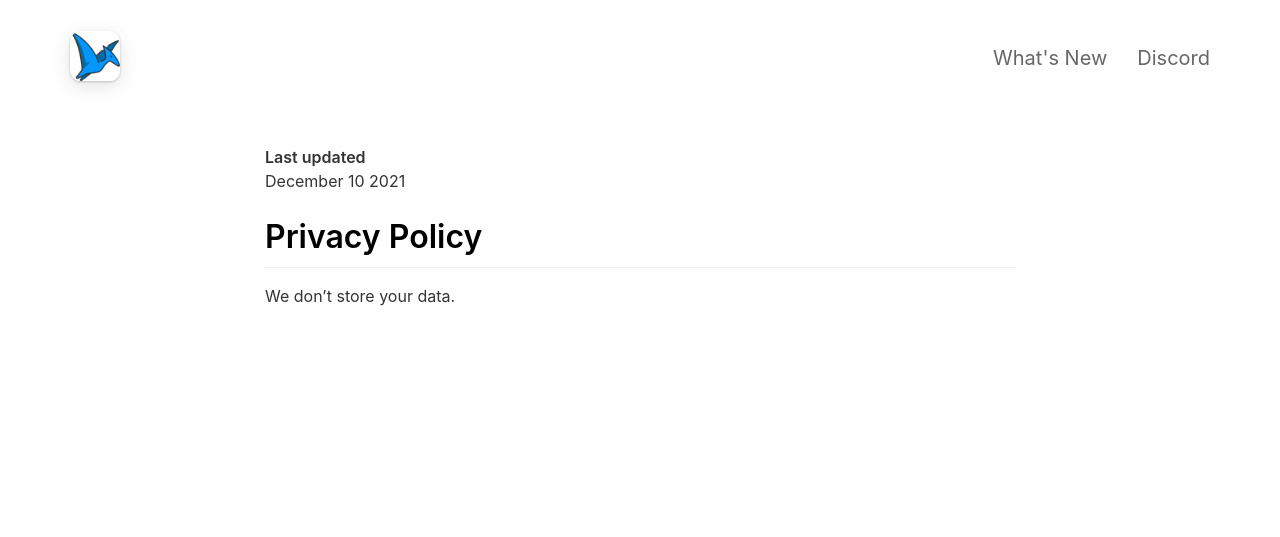
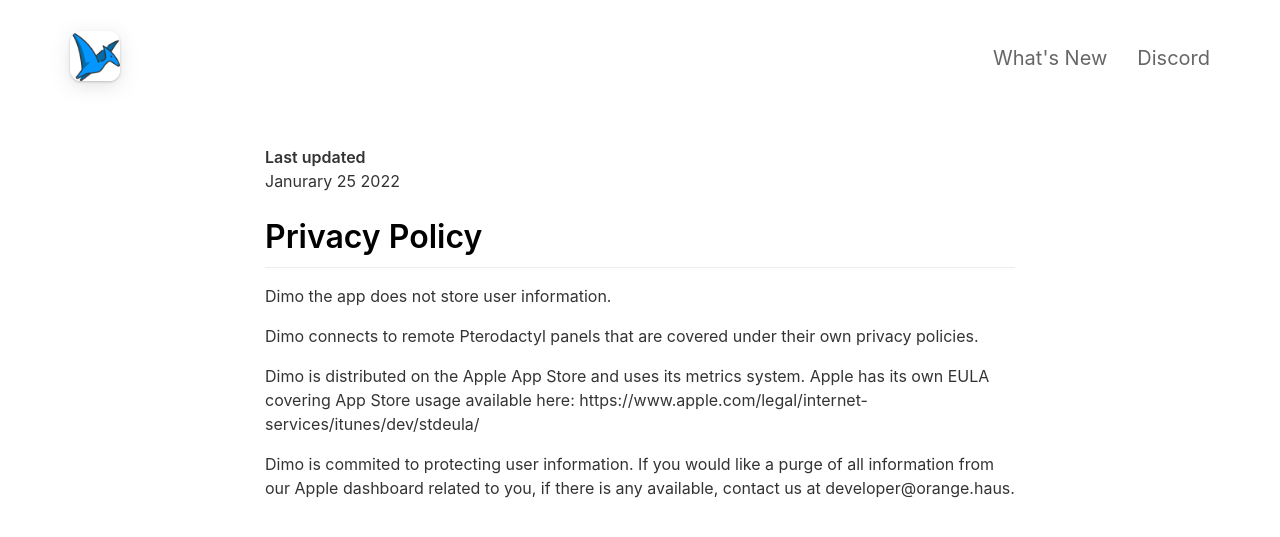
Before and after one commit to tgb20/dimoweb, a Jekyll site: the page built from _pages/privacypolicy.md, in a window 1280 px wide. Shown: the top 537 px of the page. Built offline with Jekyll 4.4.1, drawn with Linux system fonts in a browser that asks for light colours; nearby versions of some CDN libraries.

Commit message:
Update privacypolicy.md

```diff
--- a/_pages/privacypolicy.md
+++ b/_pages/privacypolicy.md
@@ -5,7 +5,13 @@ include_in_header: false
 ---
 
 **Last updated**
-December 10 2021
+Janurary 25 2022
 
 # Privacy Policy
-We don't store your data.
+Dimo the app does not store user information.
+
+Dimo connects to remote Pterodactyl panels that are covered under their own privacy policies.
+
+Dimo is distributed on the Apple App Store and uses its metrics system. Apple has its own EULA covering App Store usage available here: https://www.apple.com/legal/internet-services/itunes/dev/stdeula/
+
+Dimo is commited to protecting user information. If you would like a purge of all information from our Apple dashboard related to you, if there is any available, contact us at developer@orange.haus.
```
